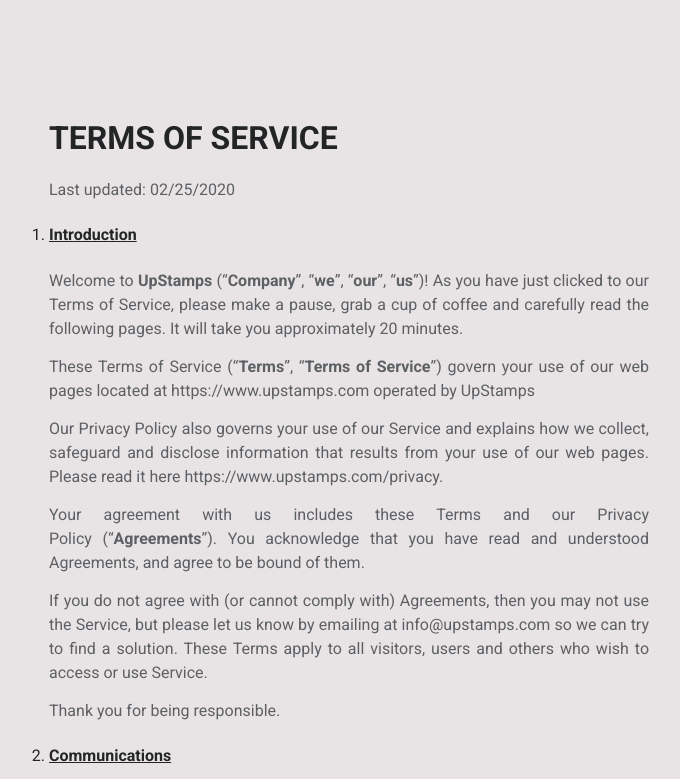
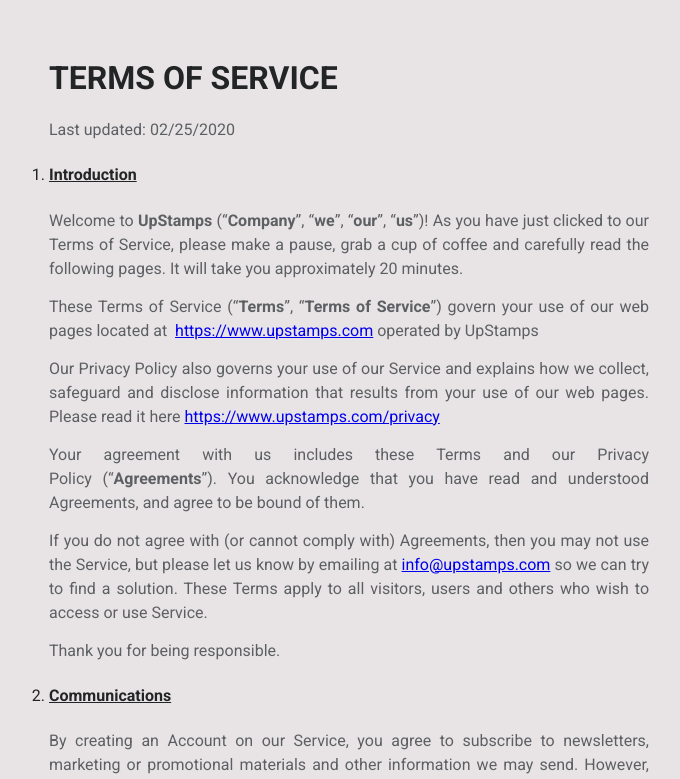
Before and after one commit to UpStamps/upstamps-site, a React (Create React App) app: page /#/terms in a window 1280 px wide. Shown: the top 779 px of the page, without its empty margins (291-971 px from the left). Built offline with nearby package versions, Linux system fonts and the light colour scheme.

Commit message:
Update Links, Urls for Terms and Privacy and remove markdown files

```diff
--- a/src/containers/Global/Privacy.tsx
+++ b/src/containers/Global/Privacy.tsx
@@ -21,15 +21,28 @@ function Privacy({ className }: { className?: string }) {
         </p>
         <p>
           UpStamps&nbsp;(&ldquo;us&rdquo;, &ldquo;we&rdquo;, or
-          &ldquo;our&rdquo;)
-          operates&nbsp;https://www.upstamps.com&nbsp;(hereinafter referred to
-          as &ldquo;<strong>Service</strong>&rdquo;).
+          &ldquo;our&rdquo;) operates&nbsp;
+          <a
+            rel="noopener noreferrer"
+            href="https://www.upstamps.com"
+            target="_blank"
+          >
+            https://www.upstamps.com
+          </a>
+          &nbsp;(hereinafter referred to as &ldquo;<strong>Service</strong>
+          &rdquo;).
         </p>
         <p>
-          Our Privacy Policy governs your visit
-          to&nbsp;https://www.upstamps.com, and explains how we collect,
-          safeguard and disclose information that results from your use of our
-          Service.
+          Our Privacy Policy governs your visit to&nbsp;{" "}
+          <a
+            rel="noopener noreferrer"
+            href="https://www.upstamps.com"
+            target="_blank"
+          >
+            https://www.upstamps.com
+          </a>
+          , and explains how we collect, safeguard and disclose information that
+          results from your use of our Service.
         </p>
         <p>
           We use your data to provide and improve Service. By using Service, you
@@ -52,8 +65,15 @@ function Privacy({ className }: { className?: string }) {
           </li>
         </ol>
         <p>
-          <strong>SERVICE&nbsp;</strong>means the&nbsp;https://www.upstamps.com
-          website&nbsp;operated by&nbsp;UpStamps
+          <strong>SERVICE&nbsp;</strong>means the&nbsp;{" "}
+          <a
+            rel="noopener noreferrer"
+            href="https://www.upstamps.com"
+            target="_blank"
+          >
+            https://www.upstamps.com
+          </a>
+          &nbsp; website&nbsp;operated by&nbsp;UpStamps
         </p>
         <p>
           <strong>PERSONAL DATA</strong>&nbsp;means data about a living
@@ -371,8 +391,8 @@ function Privacy({ className }: { className?: string }) {
         </p>
         <p>
           If you wish to be informed what Personal Data we hold about you and if
-          you want it to be removed from our systems, please email us at
-          info@upstamps.com.
+          you want it to be removed from our systems, please email us at &nbsp;
+          <a href="mailto:info@upstamps.com">info@upstamps.com</a>
         </p>
         <p>
           In certain circumstances, you have the following data protection
@@ -437,8 +457,14 @@ function Privacy({ className }: { className?: string }) {
           California consumers to post a conspicuous privacy policy on its
           website stating exactly the information being collected and those
           individuals with whom it is being shared, and to comply with this
-          policy. &ndash; See more at:
-          https://consumercal.org/about-cfc/cfc-education-foundation/california-online-privacy-protection-act-caloppa-3/
+          policy. &ndash; See more at: &nbsp;
+          <a
+            rel="noopener noreferrer"
+            href="https://consumercal.org/about-cfc/cfc-education-foundation/california-online-privacy-protection-act-caloppa-3/"
+            target="_blank"
+          >
+            https://consumercal.org/about-cfc/cfc-education-foundation/california-online-privacy-protection-act-caloppa-3/
+          </a>
         </p>
         <p>According to CalOPPA we agree to the following:</p>
         <ul>
@@ -454,7 +480,7 @@ function Privacy({ className }: { className?: string }) {
           </li>
           <li>
             users are able to change their personal information by emailing us
-            at info@upstamps.com.
+            at &nbsp;<a href="mailto:info@upstamps.com">info@upstamps.com</a>.
           </li>
         </ul>
         <p>Our Policy on &ldquo;Do Not Track&rdquo; Signals:</p>
@@ -520,7 +546,13 @@ function Privacy({ className }: { className?: string }) {
         <p>
           Cloudflare analytics is a web analytics service operated by Cloudflare
           Inc. Read the Privacy Policy here:
-          https://www.cloudflare.com/privacypolicy/
+          <a
+            rel="noopener noreferrer"
+            href=" https://www.cloudflare.com/privacypolicy/"
+            target="_blank"
+          >
+            https://www.cloudflare.com/privacypolicy/
+          </a>
         </p>
         <ol start={14}>
           <li>
@@ -571,7 +603,14 @@ function Privacy({ className }: { className?: string }) {
         <p>
           For more information on what data Codacy collect for what purpose and
           how the protection of the data is ensured, please visit Codacy Privacy
-          Policy page: https://www.codacy.com/privacy.
+          Policy page:
+          <a
+            rel="noopener noreferrer"
+            href="https://www.codacy.com/privacy."
+            target="_blank"
+          >
+            https://www.codacy.com/privacy.
+          </a>
         </p>
         <ol start={15}>
           <li>
--- a/src/containers/Global/Terms.tsx
+++ b/src/containers/Global/Terms.tsx
@@ -27,14 +27,27 @@ function Terms({ className }: { className?: string }) {
         <p>
           These Terms of Service (&ldquo;<strong>Terms</strong>&rdquo;, &ldquo;
           <strong>Terms of Service</strong>&rdquo;) govern your use of&nbsp;our
-          web pages located at https://www.upstamps.com&nbsp;operated
-          by&nbsp;UpStamps
+          web pages located at &nbsp;
+          <a
+            rel="noopener noreferrer"
+            href="https://www.upstamps.com"
+            target="_blank"
+          >
+            https://www.upstamps.com
+          </a>
+          &nbsp;operated by&nbsp;UpStamps
         </p>
         <p>
           Our Privacy Policy also governs your use of our Service and explains
           how we collect, safeguard and disclose information that results from
-          your use of our web pages. Please read it here
-          https://www.upstamps.com/privacy.
+          your use of our web pages. Please read it here&nbsp;
+          <a
+            rel="noopener noreferrer"
+            href="https://www.upstamps.com/#/privacy"
+            target="_blank"
+          >
+            https://www.upstamps.com/privacy
+          </a>
         </p>
         <p>
           Your agreement with us includes these Terms&nbsp;and our Privacy
@@ -44,9 +57,10 @@ function Terms({ className }: { className?: string }) {
         </p>
         <p>
           If you do not agree with (or cannot comply with) Agreements, then you
-          may not use the Service, but please let us know by emailing at
-          info@upstamps.com so we can try to find a solution. These Terms apply
-          to all visitors, users and others who wish to access or use Service.
+          may not use the Service, but please let us know by emailing at&nbsp;
+          <a href="mailto:info@upstamps.com">info@upstamps.com</a> so we can try
+          to find a solution. These Terms apply to all visitors, users and
+          others who wish to access or use Service.
         </p>
         <p>Thank you for being responsible.</p>
         <ol start={2}>
@@ -364,7 +378,6 @@ function Terms({ className }: { className?: string }) {
             </strong>
           </li>
         </ol>
-        <p>&nbsp;</p>
         <p>
           We may use third-party Service Providers to monitor and analyze the
           use of our Service.
@@ -381,15 +394,23 @@ function Terms({ className }: { className?: string }) {
         </p>
         <p>
           For more information on the privacy practices of Google, please visit
-          the Google Privacy Terms web page:{" "}
-          <a href="https://policies.google.com/privacy?hl=en">
+          the Google Privacy Terms web page:&nbsp;
+          <a
+            rel="noopener noreferrer"
+            href="https://policies.google.com/privacy?hl=en"
+            target="_blank"
+          >
             https://policies.google.com/privacy?hl=en
           </a>
         </p>
         <p>
           We also encourage you to review the Google's policy for safeguarding
-          your data:{" "}
-          <a href="https://support.google.com/analytics/answer/6004245">
+          your data:&nbsp;
+          <a
+            rel="noopener noreferrer"
+            href="https://support.google.com/analytics/answer/6004245"
+            target="_blank"
+          >
             https://support.google.com/analytics/answer/6004245
           </a>
           .
@@ -399,8 +420,12 @@ function Terms({ className }: { className?: string }) {
         </p>
         <p>
           Cloudflare analytics is a web analytics service operated by Cloudflare
-          Inc. Read the Privacy Policy here:{" "}
-          <a href="https://www.cloudflare.com/privacypolicy/">
+          Inc. Read the Privacy Policy here:&nbsp;
+          <a
+            rel="noopener noreferrer"
+            href="https://www.cloudflare.com/privacypolicy/"
+            target="_blank"
+          >
             https://www.cloudflare.com/privacypolicy/
           </a>
         </p>
@@ -487,10 +512,11 @@ function Terms({ className }: { className?: string }) {
           If you are a copyright owner, or authorized on behalf of one, and you
           believe that the copyrighted work has been copied in a way that
           constitutes copyright infringement, please submit your claim via email
-          to&nbsp;legal@upstamps.com, with the subject line: &ldquo;Copyright
-          Infringement&rdquo; and include in your claim a detailed description
-          of the alleged Infringement as detailed below, under &ldquo;DMCA
-          Notice and Procedure for Copyright Infringement Claims&rdquo;
+          to&nbsp; <a href="mailto:legal@upstamps.com">legal@upstamps.com</a>,
+          with the subject line: &ldquo;Copyright Infringement&rdquo; and
+          include in your claim a detailed description of the alleged
+          Infringement as detailed below, under &ldquo;DMCA Notice and Procedure
+          for Copyright Infringement Claims&rdquo;
         </p>
         <p>
           You may be held accountable for damages (including costs and
@@ -550,8 +576,8 @@ function Terms({ className }: { className?: string }) {
           </li>
         </ul>
         <p>
-          You can contact our Copyright Agent via email
-          at&nbsp;legal@upstamps.com
+          You can contact our Copyright Agent via email at&nbsp;{" "}
+          <a href="mailto:legal@upstamps.com">legal@upstamps.com</a>
         </p>
         <ol start={16}>
           <li>
@@ -561,8 +587,9 @@ function Terms({ className }: { className?: string }) {
           </li>
         </ol>
         <p>
-          You may provide us&nbsp;either directly at info@upstamps.com or via
-          third party sites and tools&nbsp;with information and feedback
+          You may provide us&nbsp;either directly at &nbsp;{" "}
+          <a href="mailto:legal@upstamps.com">legal@upstamps.com</a> &nbsp; or
+          via third party sites and tools&nbsp;with information and feedback
           concerning errors, suggestions for improvements, ideas, problems,
           complaints, and other matters related to our Service (&ldquo;
           <strong>Feedback</strong>&rdquo;). You acknowledge and agree that: (i)
@@ -809,7 +836,7 @@ function Terms({ className }: { className?: string }) {
           Please send your feedback, comments, requests for technical support:
         </p>
         <p>
-          By email: <a href="mailto:info@upstamps.com">info@upstamps.com</a>{" "}
+          By email: <a href="mailto:info@upstamps.com">info@upstamps.com</a>
         </p>
       </div>
     </div>
--- a/src/styles/Document.ts
+++ b/src/styles/Document.ts
@@ -1,7 +1,7 @@
 import { css } from "styled-components";
 
 const documentStyles = css`
-  margin: 120px 0;
+  margin: 60px 0;
   .content {
     width: 600px;
     margin: auto;
```
Also changed, not shown: 6 other files (tests, documents, lock files or other folders).
